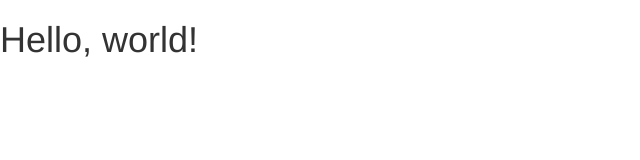
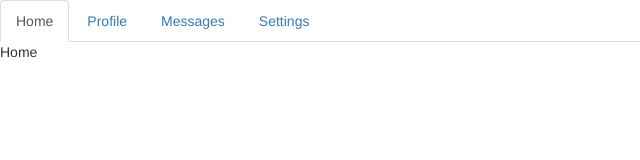
Before and after one commit to DeveshChau/page, a plain HTML site: page index.html in a window 1280 px wide. Shown: the whole page, without its empty margins (0-640 px from the left). Drawn offline with nearby package versions, Linux system fonts and the light colour scheme.

Commit message:
data toggle

```diff
--- a/index.html
+++ b/index.html
@@ -5,7 +5,7 @@
     <meta http-equiv="X-UA-Compatible" content="IE=edge">
     <meta name="viewport" content="width=device-width, initial-scale=1">
     <!-- The above 3 meta tags *must* come first in the head; any other head content must come *after* these tags -->
-    <title>Bootstrap 101 Template</title>
+    <title>sensors</title>
 
     <!-- Bootstrap -->
     <link href="css/bootstrap.min.css" rel="stylesheet">
@@ -18,7 +18,25 @@
     <![endif]-->
   </head>
   <body>
-    <h1>Hello, world!</h1>
+	<div>
+
+	  <!-- Nav tabs -->
+	  <ul class="nav nav-tabs">
+		<li  class="active"><a href="#home" aria-controls="home"  data-toggle="tab">Home</a></li>
+		<li><a href="#profile" aria-controls="profile"  data-toggle="tab">Profile</a></li>
+		<li><a href="#messages" aria-controls="messages"  data-toggle="tab">Messages</a></li>
+		<li><a href="#settings" aria-controls="settings"  data-toggle="tab">Settings</a></li>
+	  </ul>
+
+	  <!-- Tab panes -->
+	  <div class="tab-content">
+		<div  class="tab-pane active" id="home">Home</div>
+		<div  class="tab-pane" id="profile">profile</div>
+		<div  class="tab-pane" id="messages">messages</div>
+		<div  class="tab-pane" id="settings">settings</div>
+	  </div>
+
+	</div>
 
     <!-- jQuery (necessary for Bootstrap's JavaScript plugins) -->
     <script src="https://ajax.googleapis.com/ajax/libs/jquery/1.12.4/jquery.min.js"></script>
```
